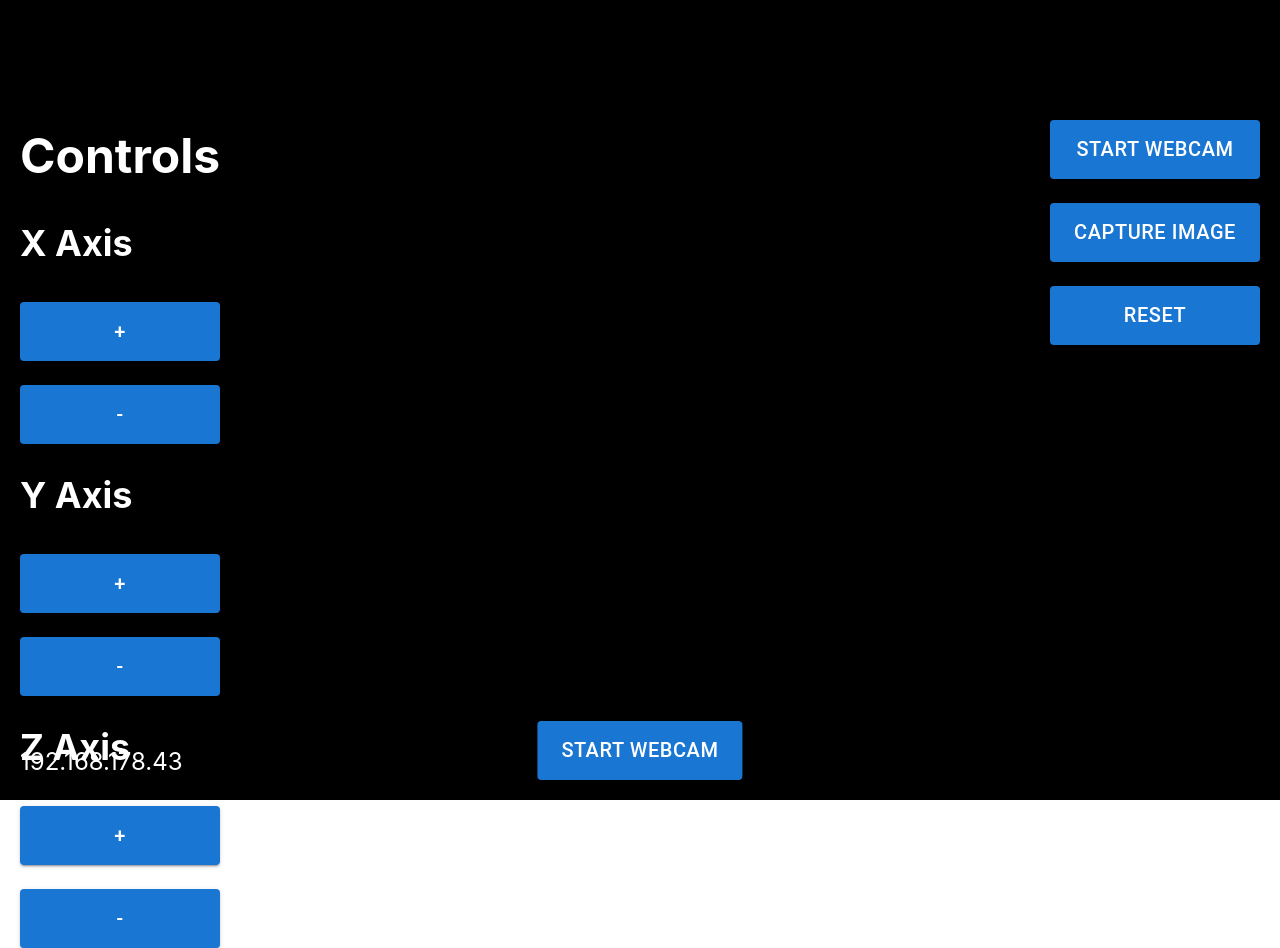
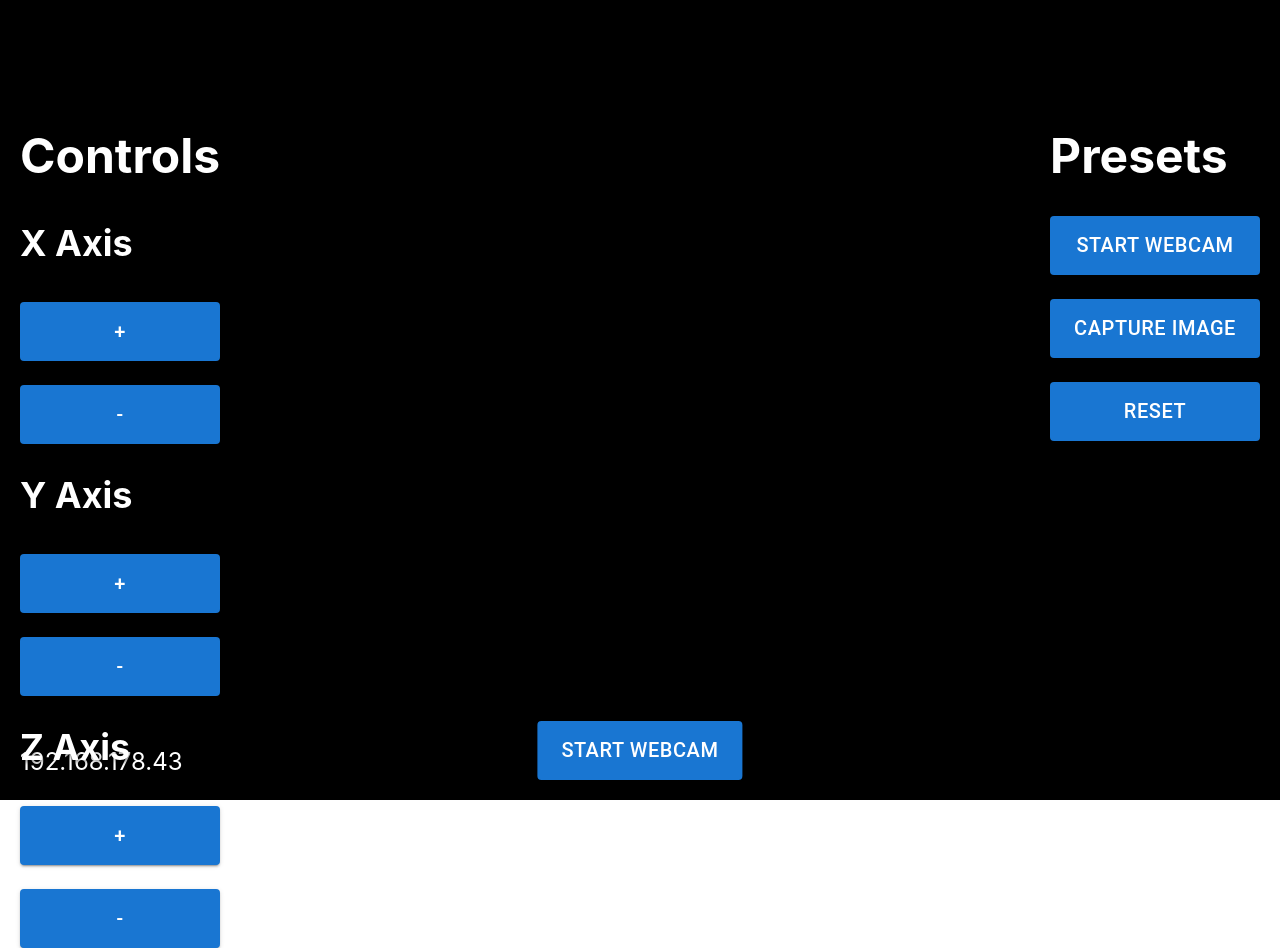
Before and after one commit to pporschen/camrobot, a React (Create React App) app: page / in a window 1280 px wide. Built offline with nearby package versions, Linux system fonts and the light colour scheme.

Commit message:
add drop shadow to headings and update ButtonPanelRight to include a title

```diff
--- a/src/components/Buttons/ButtonPanelRight.tsx
+++ b/src/components/Buttons/ButtonPanelRight.tsx
@@ -14,6 +14,7 @@ const wrapperStyle: CSSProperties = {
 const ButtonPanelRight = () => {
 	return (
 		<div style={wrapperStyle}>
+			<h1>Presets</h1>
 			<BigButton
 				label="Start Webcam"
 				onClick={() => {
--- a/src/index.css
+++ b/src/index.css
@@ -55,3 +55,7 @@ ul,
 ol {
   list-style: none;
 }
+
+h1, h2, h3, h4, h5, h6 {
+  text-shadow: 2px 2px 4px rgba(0, 0, 0, 0.5);
+}
```
